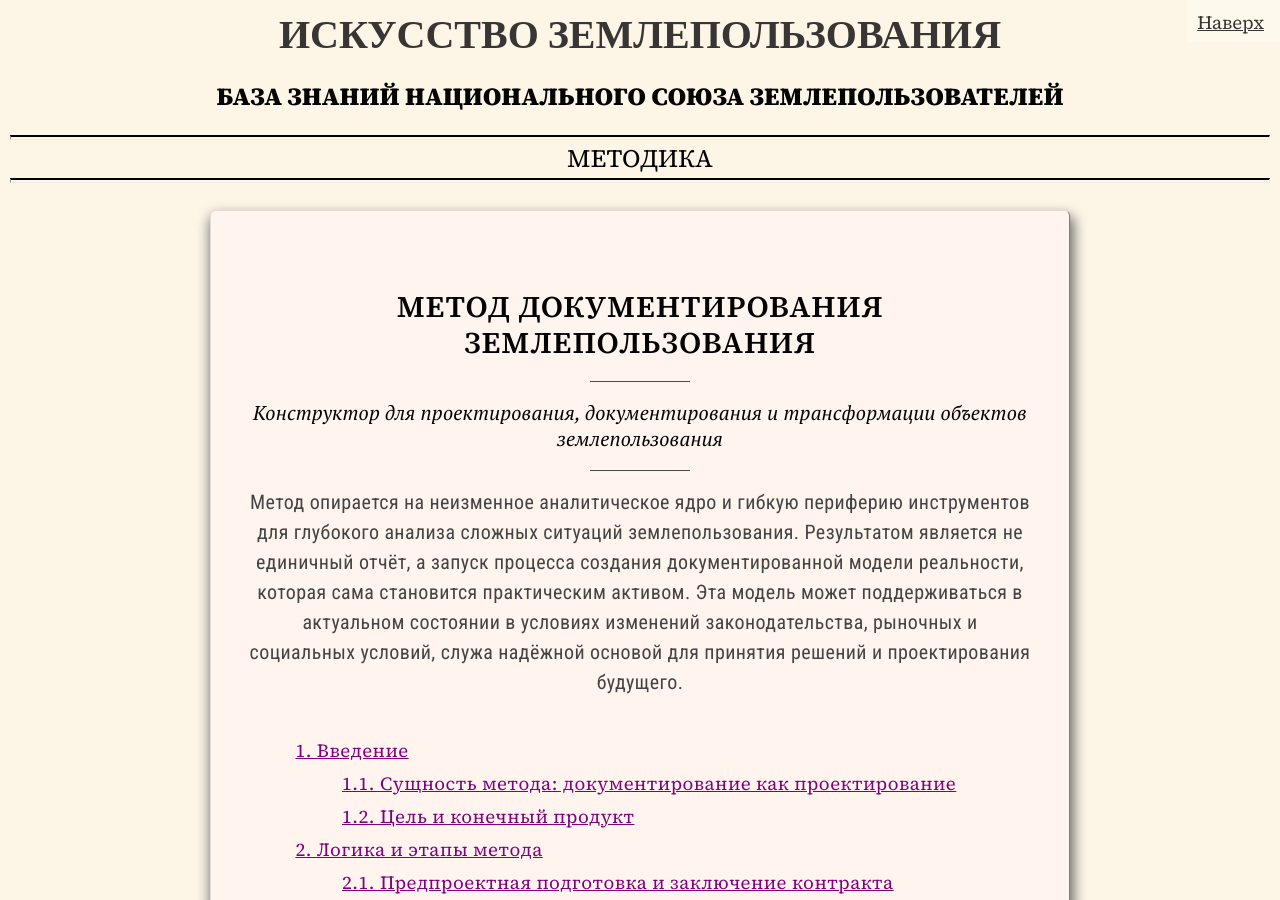
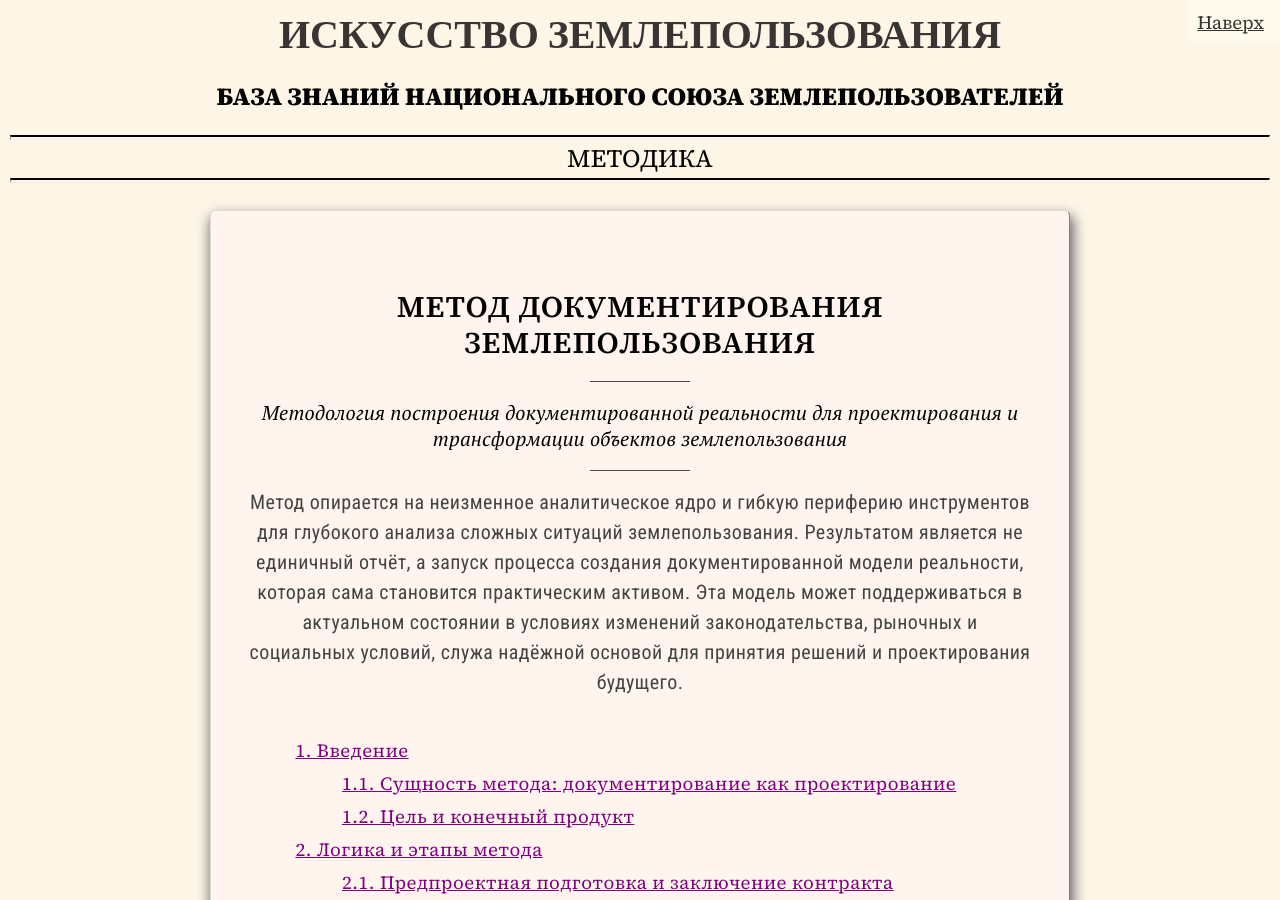
Before and after one commit to SergSi/land-use-art, a Jekyll site: the page built from _posts/2026-01-05-method.md, in a window 1280 px wide and 900 px high. Built offline with Jekyll 4.4.1, drawn with Linux system fonts in a browser that asks for light colours; some web fonts are replaced.

Commit message:
Update 2026-01-05-method.md

```diff
--- a/_posts/2026-01-05-method.md
+++ b/_posts/2026-01-05-method.md
@@ -1,6 +1,6 @@
 ---
 title: Метод документирования землепользования
-subtitle: Конструктор для проектирования, документирования и трансформации объектов землепользования
+subtitle: Методология построения документированной реальности для проектирования и трансформации объектов землепользования
 author: С. И. Ивасюк
 layout: doc
 class: methods
```
